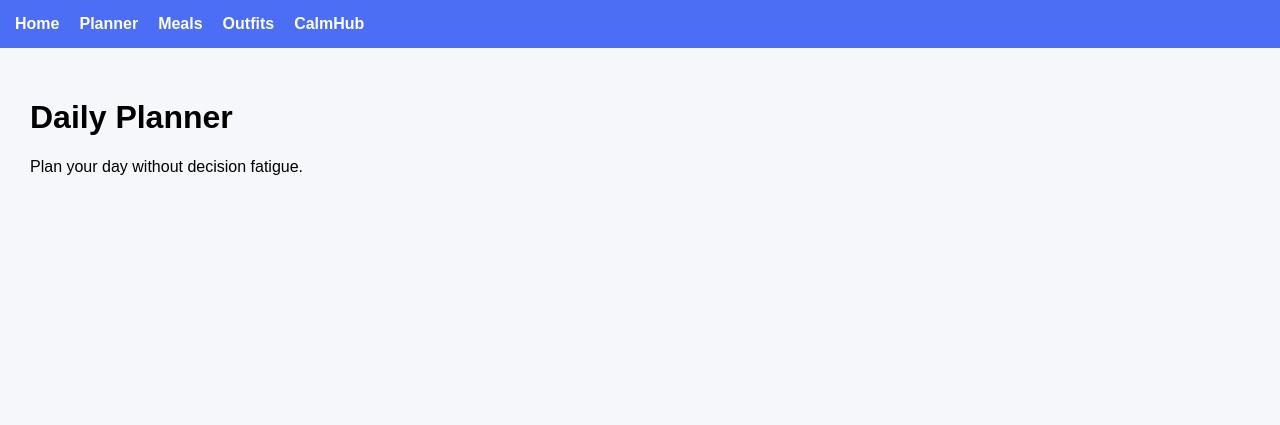
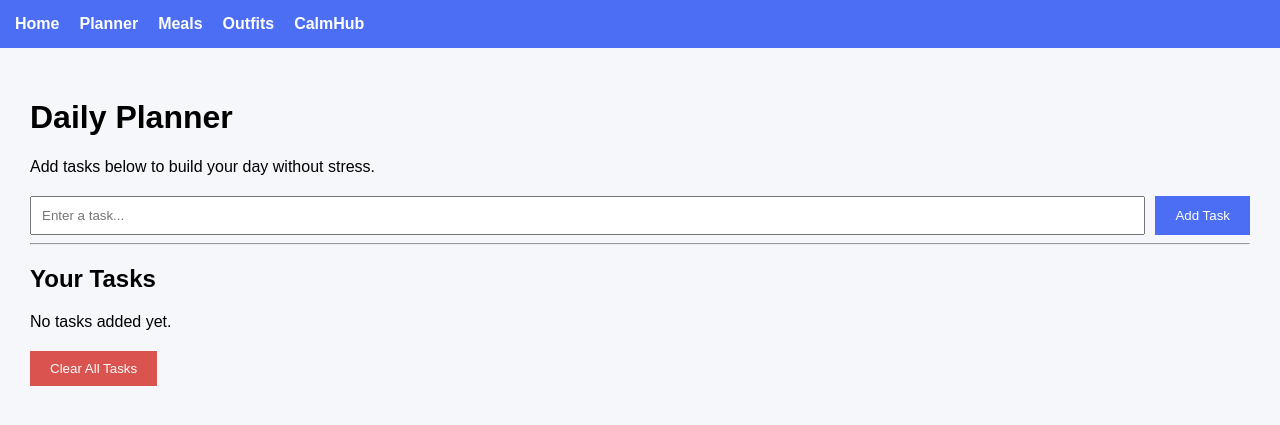
Before and after one commit to Crytearsforme/mindflow, a Flask app: page /planner in a window 1280 px wide. Shown: the top 425 px of the page. Run offline with Flask 3, Linux system fonts and the light colour scheme.

Commit message:
Planner updates

```diff
--- a/app.py
+++ b/app.py
@@ -1,13 +1,44 @@
-from flask import Flask, render_template
+from flask import Flask, render_template, request, redirect
 
 app = Flask(__name__)
+
+tasks = []
 
 @app.route("/")
 def home():
     return render_template("home.html")
-@app.route("/planner")
+
+@app.route("/planner", methods=["GET", "POST"])
 def planner():
-    return render_template("planner.html")
+    if request.method == "POST":
+        task_text = request.form.get("task")
+        if task_text:
+            tasks.append(task_text)
+        return redirect("/planner")
+
+    stress_message = None
+    stress_level = len(tasks)
+
+    if stress_level >= 10:
+        stress_message = ("high", "High stress detected schedule too heavy. Reduce tasks to avoid fatigue.")
+    elif stress_level >= 8:
+        stress_message = ("medium", "Today looks busy. Try spreading tasks out.")
+    elif stress_level >= 5:
+        stress_message = ("low", "Your schedule is getting full. Consider adding a break.")
+
+    return render_template("planner.html", tasks=tasks, stress_message=stress_message)
+
+
+@app.route("/clear_tasks", methods=["POST"])
+def clear_tasks():
+    tasks.clear()
+    return redirect("/planner")
+
+@app.route("/delete/<int:index>", methods=["POST"])
+def delete_task(index):
+    if 0 <= index < len(tasks):
+        tasks.pop(index)
+    return redirect("/planner")
 
 @app.route("/meals")
 def meals():
--- a/static/style.css
+++ b/static/style.css
@@ -20,3 +20,94 @@ body {
 .content {
     padding: 30px;
 }
+
+form {
+    margin-top: 20px;
+    display: flex;
+    gap: 10px;
+}
+
+input[type="text"] {
+    padding: 10px;
+    flex: 1;
+}
+
+button {
+    padding: 10px 20px;
+    background: #4c6ef5;
+    color: white;
+    border: none;
+    cursor: pointer;
+}
+
+button:hover {
+    background: #3652d9;
+}
+
+ul {
+    background: white;
+    padding: 20px;
+    border-radius: 8px;
+    list-style: none;
+}
+
+li {
+    margin: 8px 0;
+    padding: 10px;
+    background: #eef2ff;
+    border-radius: 5px;
+}
+
+button.danger {
+    background: #d9534f;
+}
+
+button.danger:hover {
+    background: #b52b27;
+}
+.delete-btn {
+    background: #ff6b6b;
+    border: none;
+    padding: 5px 10px;
+    margin-left: 10px;
+    cursor: pointer;
+    border-radius: 4px;
+    color: white;
+    font-weight: bold;
+}
+
+.delete-btn:hover {
+    background: #d64545;
+}
+
+li {
+    display: flex;
+    justify-content: space-between;
+    align-items: center;
+}
+
+.stress-banner {
+    padding: 15px;
+    border-radius: 8px;
+    margin: 20px 0;
+    font-weight: bold;
+    text-align: center;
+}
+
+.stress-banner.low {
+    background-color: #fff3cd;
+    color: #856404;
+    border: 1px solid #ffeeba;
+}
+
+.stress-banner.medium {
+    background-color: #ffe8cc;
+    color: #8a5300;
+    border: 1px solid #ffc085;
+}
+
+.stress-banner.high {
+    background-color: #f8d7da;
+    color: #721c24;
+    border: 1px solid #f5c6cb;
+}
--- a/templates/planner.html
+++ b/templates/planner.html
@@ -2,5 +2,42 @@
 
 {% block content %}
 <h1>Daily Planner</h1>
-<p>Plan your day without decision fatigue.</p>
+
+{% if stress_message %}
+<div class="stress-banner {{ stress_message[0] }}">
+    {{ stress_message[1] }}
+</div>
+{% endif %}
+
+<p>Add tasks below to build your day without stress.</p>
+
+<form action="/planner" method="POST">
+    <input type="text" name="task" placeholder="Enter a task..." required>
+    <button type="submit">Add Task</button>
+</form>
+
+<hr>
+
+<h2>Your Tasks</h2>
+{% if tasks %}
+    <ul>
+    {% for t in tasks %}
+        <li>
+            {{ t }}
+
+            <form action="/delete/{{ loop.index0 }}" method="POST" style="display:inline;">
+                <button type="submit" class="delete-btn">✖</button>
+            </form>
+        </li>
+    {% endfor %}
+</ul>
+
+{% else %}
+    <p>No tasks added yet.</p>
+{% endif %}
+
+<form action="/clear_tasks" method="POST" style="margin-bottom: 20px;">
+    <button type="submit" class="danger">Clear All Tasks</button>
+</form>
+
 {% endblock %}
```
